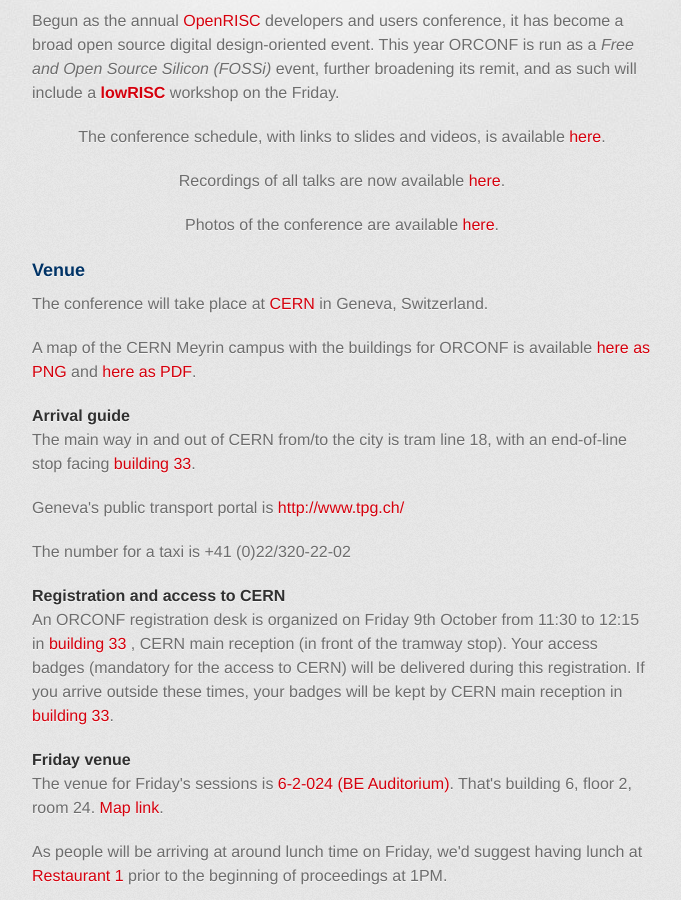
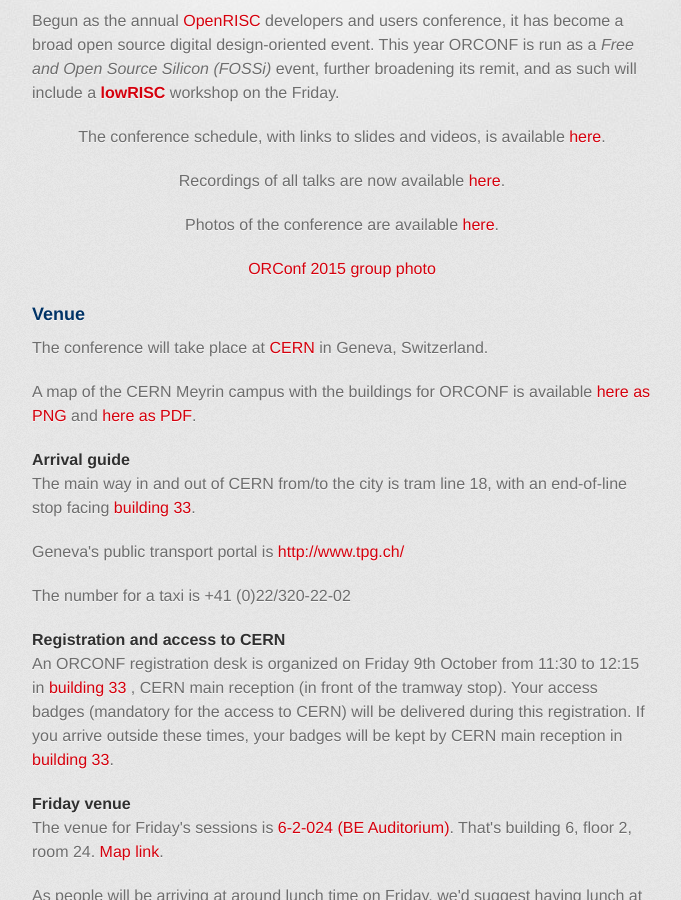
Before and after one commit to fossi-foundation/orconf, a Jekyll site: the page 2015/index.html, which Jekyll copies as it is, in a window 1280 px wide and 900 px high, scrolled down 454 px. Shown: the whole window, without its empty margins (298-979 px from the left). Built offline with Jekyll 4.4.1, drawn with Linux system fonts in a browser that asks for light colours; some web fonts are replaced.

Commit message:
Add photos and links

```diff
--- a/2012/index.html
+++ b/2012/index.html
@@ -34,6 +34,8 @@
 	  <p>
 	    The venue will be open from 11:00 on Saturday, with a light lunch available from 11:30 and presentations starting at 12:00.
 	  </p>
+	  <p><a target="_blank" href="images/orconf2012-group-shot.jpg">ORCONF 2012 group photo</a></p>
+
 
 	  <h3><a name="location" class="anchor" href="#location"><span class="oction oction-link"></span></a>Conference Location</h3>
 
--- a/2013/index.html
+++ b/2013/index.html
@@ -31,6 +31,8 @@
 	    The event will run from 2pm on Saturday, October 5 to early afternoon on Sunday, October 6.
 	  </p>
 	  <p>Lunch will be available from 12:30 on Saturday. The sessions will run until the evening, and be followed by dinner in a local pub. Sessions will resume Sunday morning and conclude after lunch in the early afternoon. This arrangement should allow people to travel on Saturday morning and return home Sunday evening.</p>
+
+	  <p><a target="_blank" href="images/orconf-2013-group-photo.jpg">ORCONF 2013 group photo</a></p>
 
 	  <h3><a name="location" class="anchor" href="#location"><span class="oction oction-link"></span></a>Conference Location</h3>
 
--- a/2015/index.html
+++ b/2015/index.html
@@ -32,7 +32,10 @@
 
 	  <center><p>The conference schedule, with links to slides and videos, is available <a href="schedule.html" target="_blank">here</a>.</p>
 	    <p>Recordings of all talks are now available <a target="_blank" href="https://www.youtube.com/playlist?list=PLUg3wIOWD8yoX2ECfeU_QP5snbu2Zs1Wp">here</a>.</p>
-	    <p>Photos of the conference are available <a target="_blank" href="https://flic.kr/s/aHsknFpTN7">here</a>.</p></center>
+	    <p>Photos of the conference are available <a target="_blank" href="https://flic.kr/s/aHsknFpTN7">here</a>.</p>
+	    <p><a target="_blank" href="images/orconf-2015-group-photo.jpg">ORConf 2015 group photo</a></p></center>
+
+
 
 	  <h3><a name="venue" class="anchor" href="#venue"><span class="octicon octicon-link"></span></a>Venue</h3>
 	  <p>The conference will take place at <a target="_blank" href="https://www.google.com/maps/place/CERN/@46.2079492,6.0776103,13z/data=!4m2!3m1!1s0x478c62fd0547d8f7:0xbef5879504ec06a">CERN</a> in Geneva, Switzerland.</p>
@@ -536,6 +537,7 @@
 
 	  <p>Please note that the Housing service will be only the intermediate in order to have the special rates. Participants will be in copy of the pre-booking and they will have to finalise the reservation by themselves (usually via payment) directly with the hotel.</p>
 	  <p></p>
+
 	  <h3><a name="sponsors" class="anchor" href="#sponsors"><span class="octicon octicon-link"></span></a>Sponsors</h3>
 	  <p>
 	    <center>
```
Also changed, not shown: other parts of 2012/index.html (+0 -2 lines), other parts of 2015/index.html (+0 -2 lines), 2016/index.html (+5 -3 lines), 2013/images/orconf-2013-group-photo.jpg (added), 2015/images/orconf-2015-group-photo.JPG (added), 2016/images/orconf-2016-group-photo.jpg (added), 1 other file.
